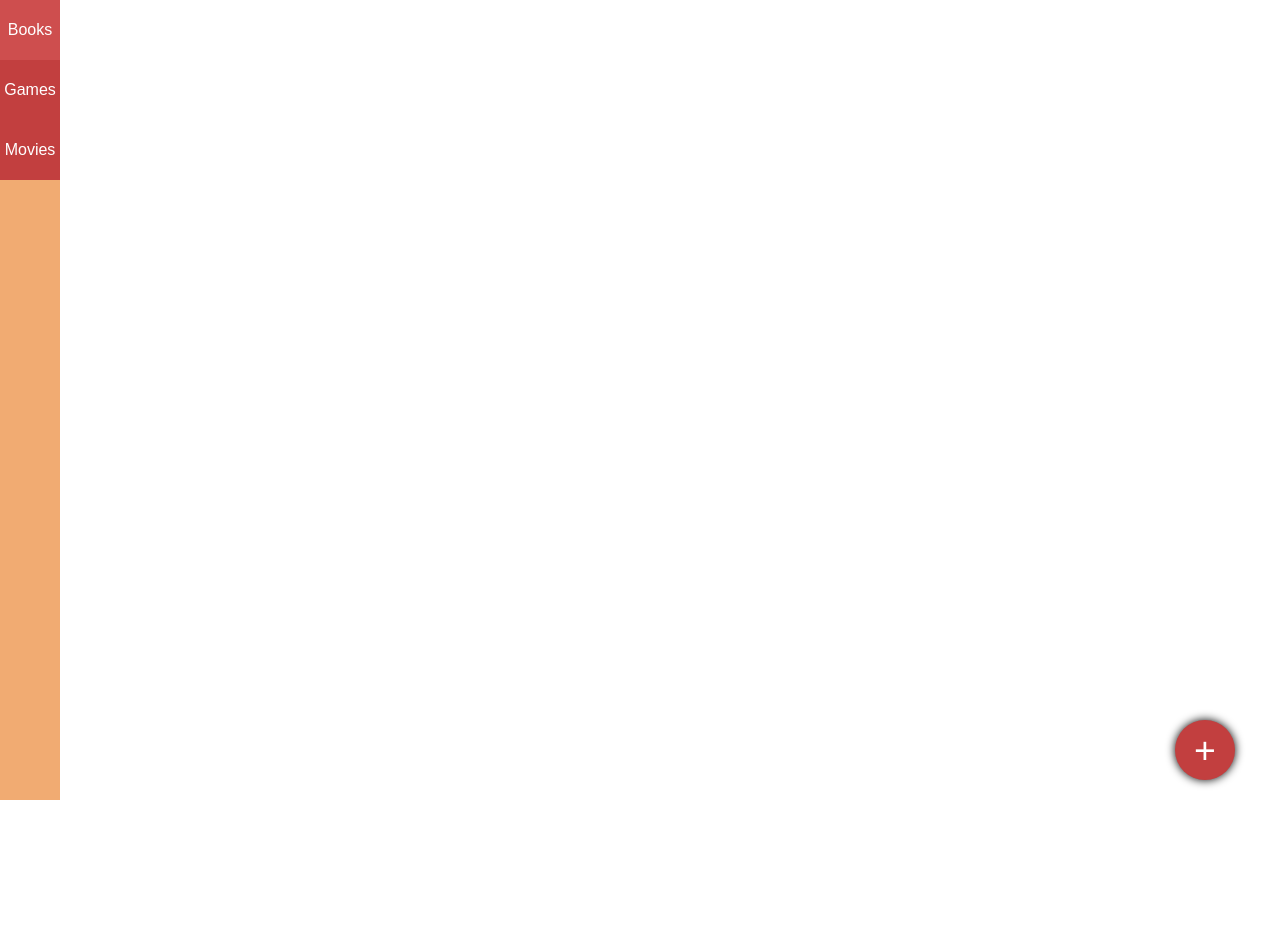
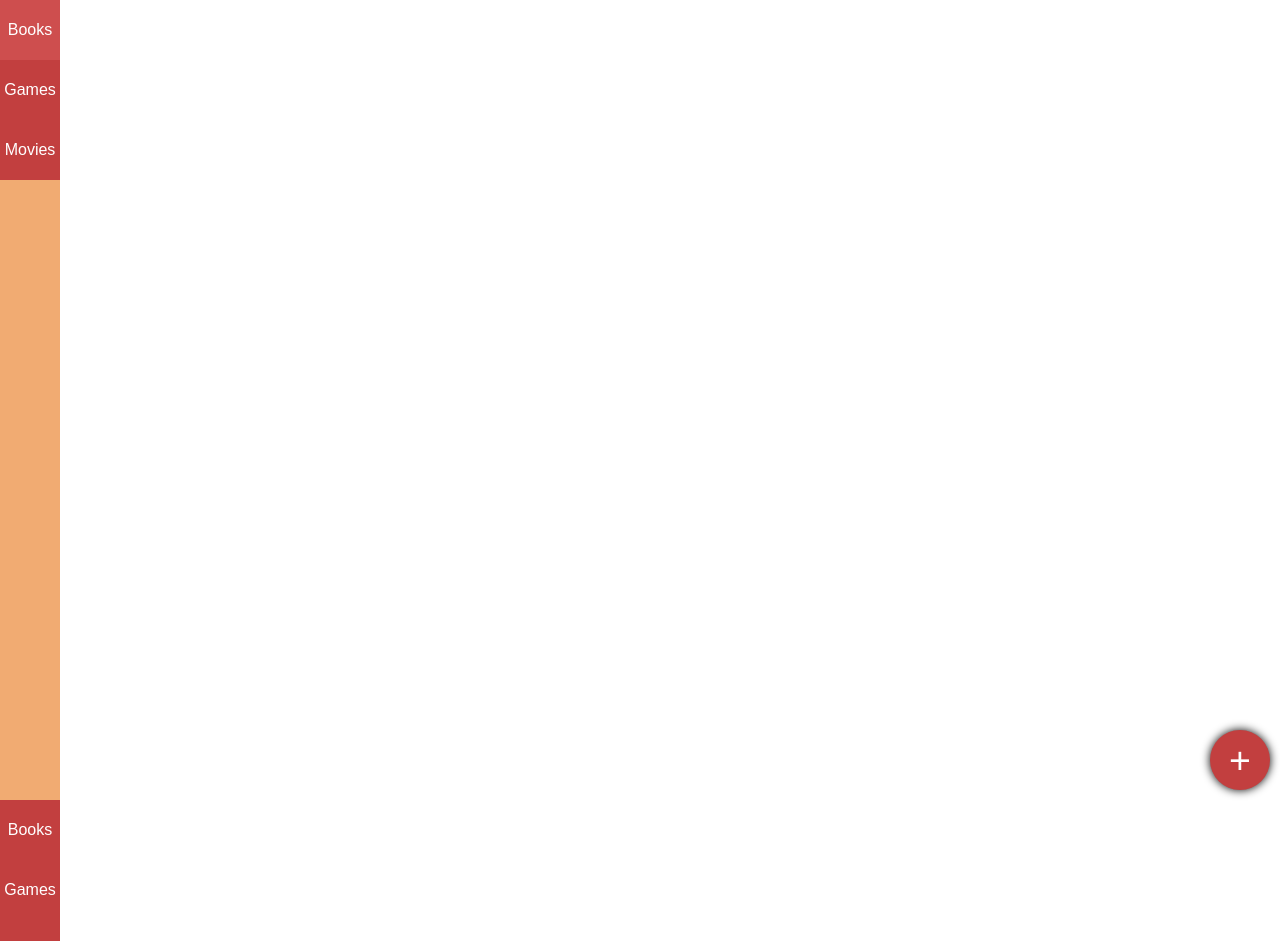
Before and after one commit to MerkertColin/MediaLibraryWebClient, a React (Create React App) app: page / in a window 1280 px wide. Shown: the top 941 px of the page. Before the commit the page ends 800 px from the top, so only its background shows below. Built offline with nearby package versions, Linux system fonts and the light colour scheme; the HTML template or start-up script is replaced by a standard one.

Commit message:
made button sticky

```diff
--- a/src/App.css
+++ b/src/App.css
@@ -1,5 +1,6 @@
 .addButton {
-    position: absolute;
+    position: sticky;
+    left: 100vw;
     right: 35px;
     bottom: 10px;
     margin: 10px;
--- a/src/App.tsx
+++ b/src/App.tsx
@@ -1,5 +1,3 @@
-import React from 'react';
-import logo from './logo.svg';
 import './App.css';
 import Navbar from './components/Navbar';
 
@@ -7,7 +5,9 @@ function App() {
   return (
     <div className="App">
       <Navbar />
+      <Navbar/>
       <button className="addButton">+</button>
+
     </div>
   );
 }
```
